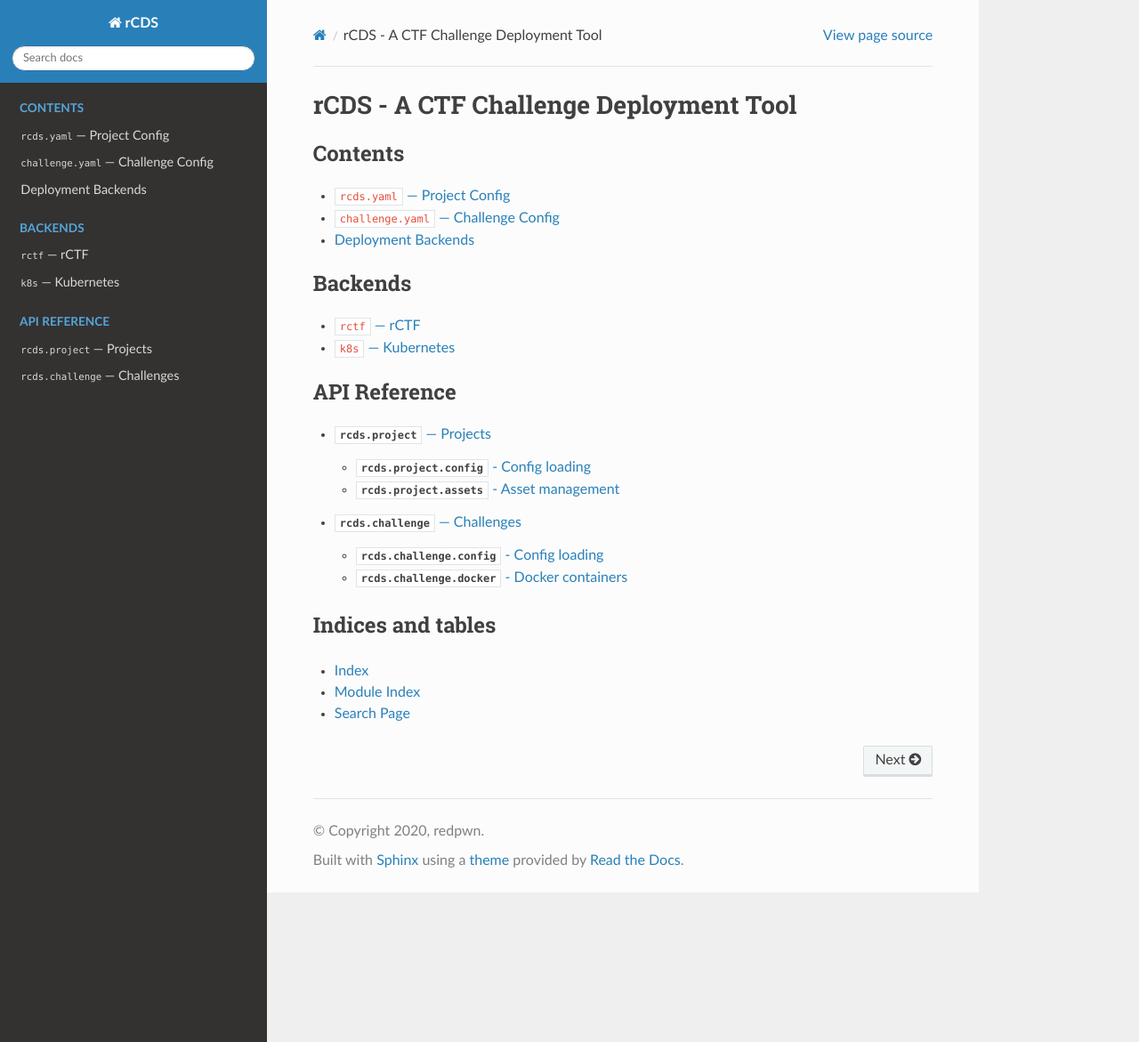
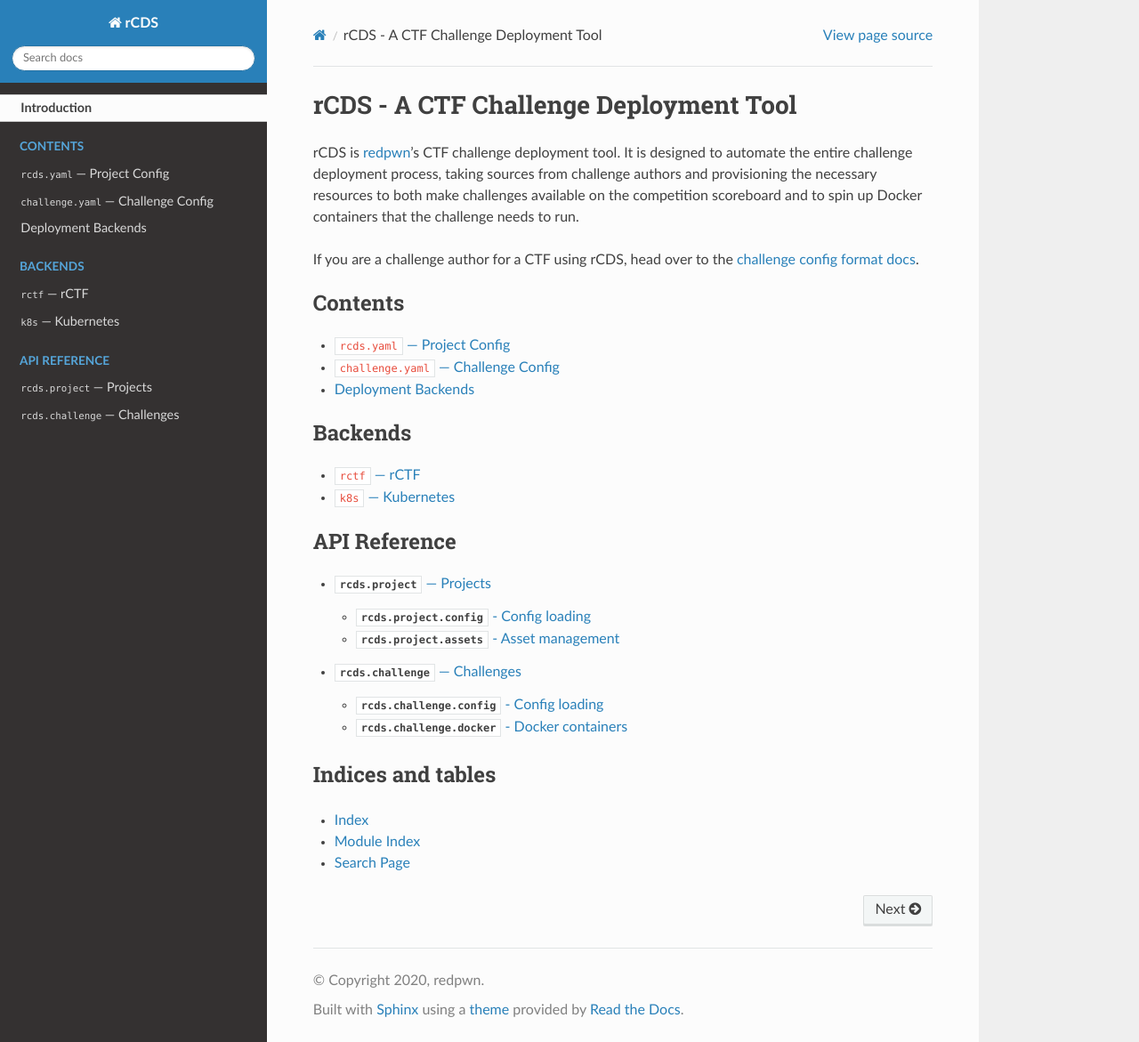
Before and after one commit to redpwn/rcds, a Sphinx documentation site: the page built from docs/index.rst, in a window 1280 px wide and 1171 px high. Shown: the whole window at 89% size. Built offline with Sphinx 7.4.7 and the Read the Docs theme 2.0.0, drawn with Linux system fonts in a browser that asks for light colours.

Commit message:
docs: update build configuration
Add readthedocs build configuration and restructure Poetry dependencies
to put doc build dependencies into an extras group so that they can be
installed by RTD. Switch to using dirhtml output format, and fix
all links to use Sphinx cross-references. Add convenience targets to
Makefile.

Also add a short introduction to index page (still WIP).

Lockfile versions have been bumped because Poetry.

```diff
--- a/CONTRIBUTING.rst
+++ b/CONTRIBUTING.rst
@@ -25,8 +25,7 @@
 
 If you want a live preview of the docs as you work, you can install
 sphinx-autobuild_ into the Poetry virtualenv (``poetry run pip install
-sphinx-autobuild``) and run it via ``poetry run sphinx-autobuild docs
-docs/_build/html``; this may be included into a Makefile in the future.
+sphinx-autobuild``) and run it via ``poetry run make livebuild``.
 
 Git
 ---
--- a/docs/backends/index.rst
+++ b/docs/backends/index.rst
@@ -31,7 +31,7 @@
 uploading the challenge's metadata (description, flags, point value, etc) and
 any assets that are served to competitors.
 
-- `rCTF <rctf/index.html>`_
+- :doc:`rCTF <rctf/index>`
 
 Container Runtime Backends
 --------------------------
@@ -40,4 +40,4 @@
 none of the built-in backends will start containers on the machine that rCDS is
 being run from.
 
-- `Kubernetes <k8s/index.html>`_
+- :doc:`Kubernetes <k8s/index>`
--- a/docs/backends/k8s/index.rst
+++ b/docs/backends/k8s/index.rst
@@ -24,7 +24,7 @@
 the ``annotations`` key, and affinity and tolerations on pods can be set through
 ``affinity`` and ``tolerations``, respectively.
 
-See the `Options Reference`_ for more details.
+See the :ref:`backends/k8s#reference` for more details.
 
 Recommended Cluster Configuration
 ---------------------------------
@@ -71,6 +71,8 @@
 
 .. _Traefik: https://traefik.io/
 
+.. _backends/k8s#reference:
+
 Options Reference
 -----------------
 
--- a/docs/index.rst
+++ b/docs/index.rst
@@ -5,6 +5,22 @@
 
 rCDS - A CTF Challenge Deployment Tool
 ======================================
+
+rCDS is redpwn_'s CTF challenge deployment tool. It is designed to automate the
+entire challenge deployment process, taking sources from challenge authors and
+provisioning the necessary resources to both make challenges available on the
+competition scoreboard and to spin up Docker containers that the challenge needs
+to run.
+
+If you are a challenge author for a CTF using rCDS, head over to the
+:doc:`challenge config format docs <challenge>`.
+
+.. _redpwn: https://redpwn.net/
+
+.. toctree::
+    :hidden:
+
+    Introduction <self>
 
 .. toctree::
     :maxdepth: 1
```
Also changed, not shown: docs/challenge.rst (+20 -13 lines), docs/project.rst (+5 -3 lines), pyproject.toml (+8 -3 lines), .readthedocs.yml (added), 2 other files.
